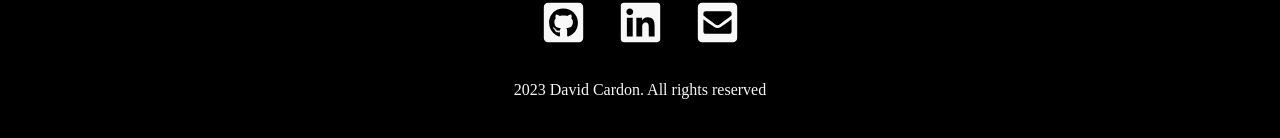
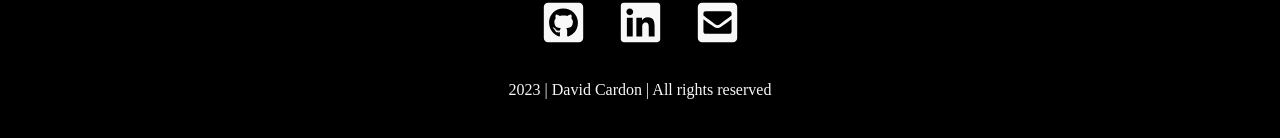
Before and after one commit to davidotch/portfolio, a React (Create React App) app: page / in a window 1280 px wide. Shown: the part 3779-3917 px from the top of the page. Built offline with nearby package versions, Linux system fonts and the light colour scheme; a web font is replaced by a local one.

Commit message:
fix _bottom footer

```diff
--- a/src/components/footer/footer.js
+++ b/src/components/footer/footer.js
@@ -19,7 +19,7 @@ const Footer = () => {
                     </li>
                 </ul>
                 <div className='footer_bottom'>
-                    <p>2023 David Cardon. All rights reserved</p>
+                    <p>2023 | David Cardon | All rights reserved</p>
                 </div>
             </div>
         </div>
```
